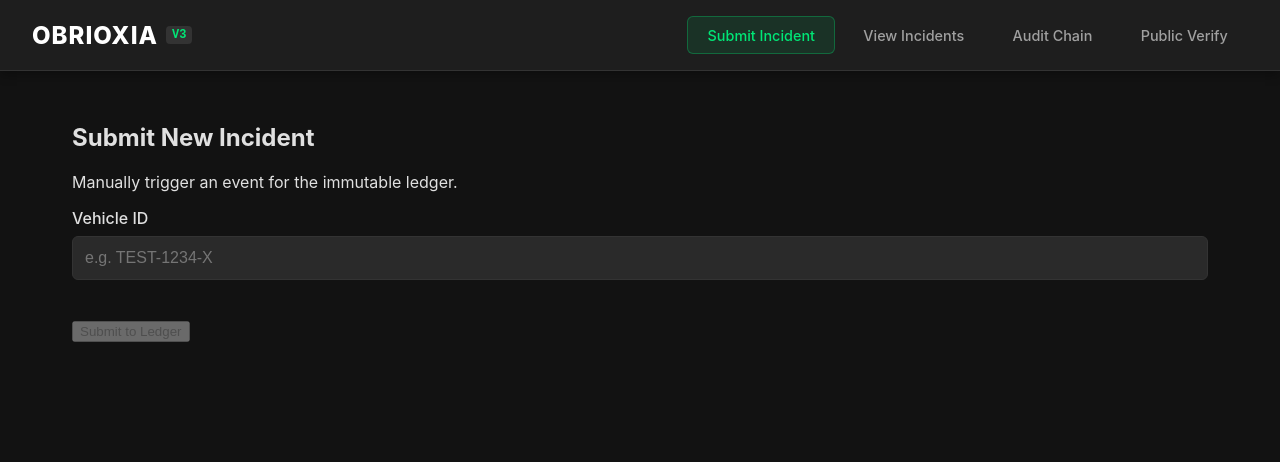
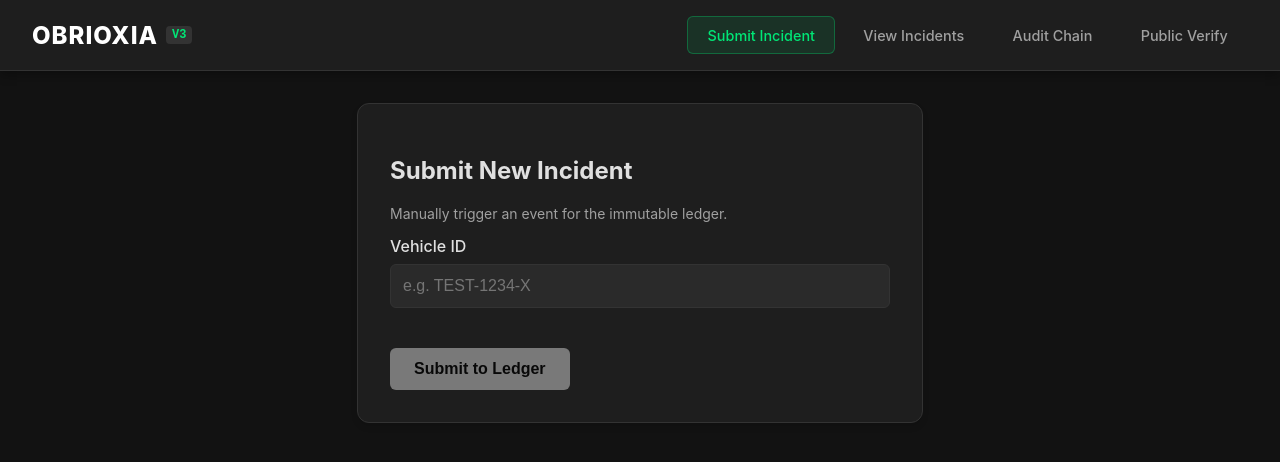
Before and after one commit to obrioxia/obrioxia_frontend, an Angular app: page /submit in a window 1280 px wide. Shown: the top 462 px of the page. Built offline with nearby package versions, Linux system fonts and the light colour scheme.

Commit message:
Fix submit button styling

```diff
--- a/src/app/submit/submit.component.html
+++ b/src/app/submit/submit.component.html
@@ -1,6 +1,6 @@
-<div class="panel">
+<div class="card">
   <h2>Submit New Incident</h2>
-  <p class="subtitle">Manually trigger an event for the immutable ledger.</p>
+  <p class="help-text">Manually trigger an event for the immutable ledger.</p>
 
   <div class="form-group">
     <label for="vid">Vehicle ID</label>
@@ -13,15 +13,15 @@
     >
   </div>
 
-  <button (click)="onSubmit()" [disabled]="isLoading || !vehicleId">
+  <button class="btn-primary" (click)="onSubmit()" [disabled]="isLoading || !vehicleId">
     {{ isLoading ? 'Processing...' : 'Submit to Ledger' }}
   </button>
 
-  <div *ngIf="successMessage" class="alert success">
+  <div *ngIf="successMessage" class="success-message">
     {{ successMessage }}
   </div>
 
-  <div *ngIf="errorMessage" class="alert error">
+  <div *ngIf="errorMessage" class="error-message" style="margin-top: 1rem; color: #ff6b6b; text-align: center;">
     {{ errorMessage }}
   </div>
 </div>
```
